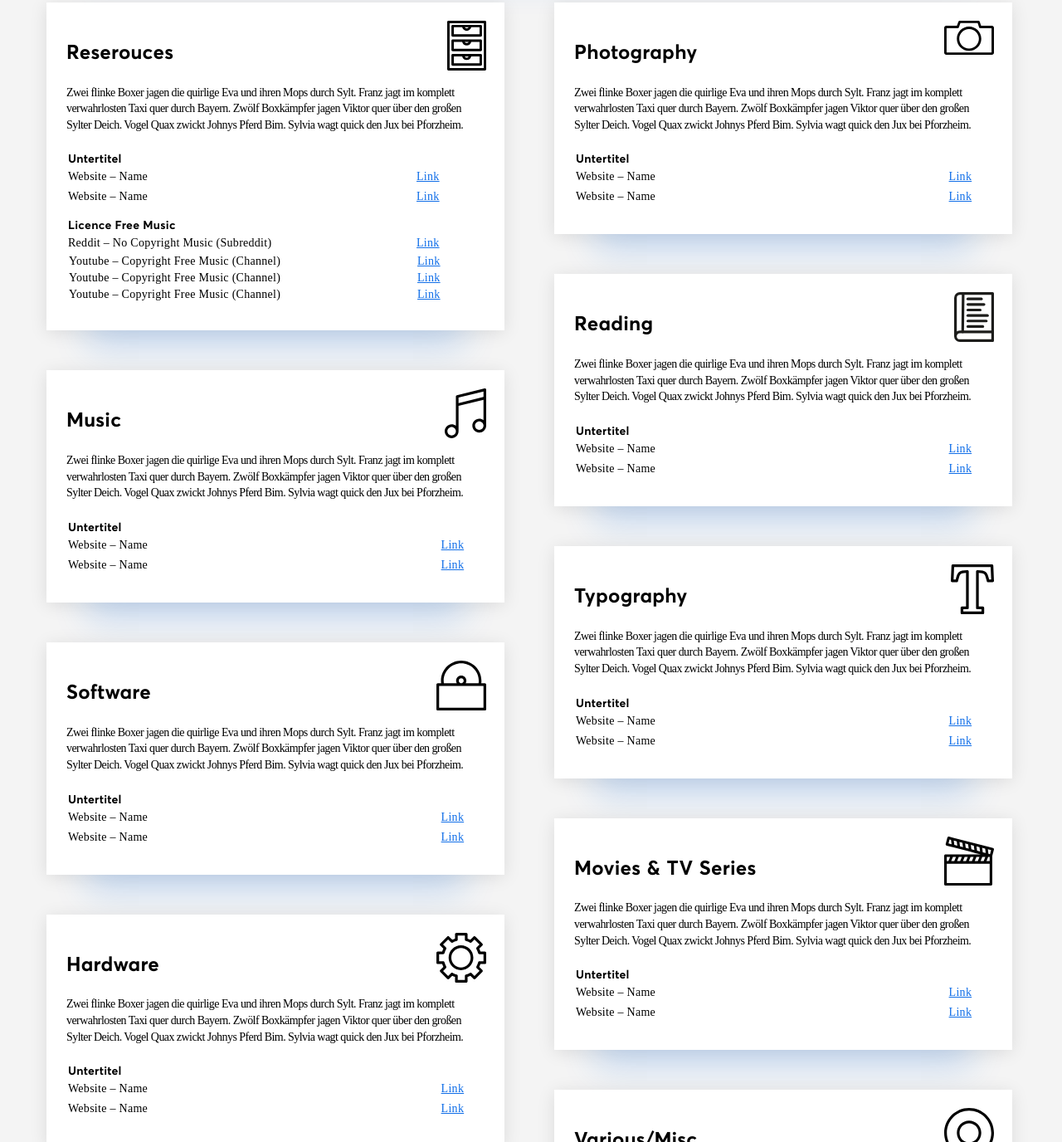
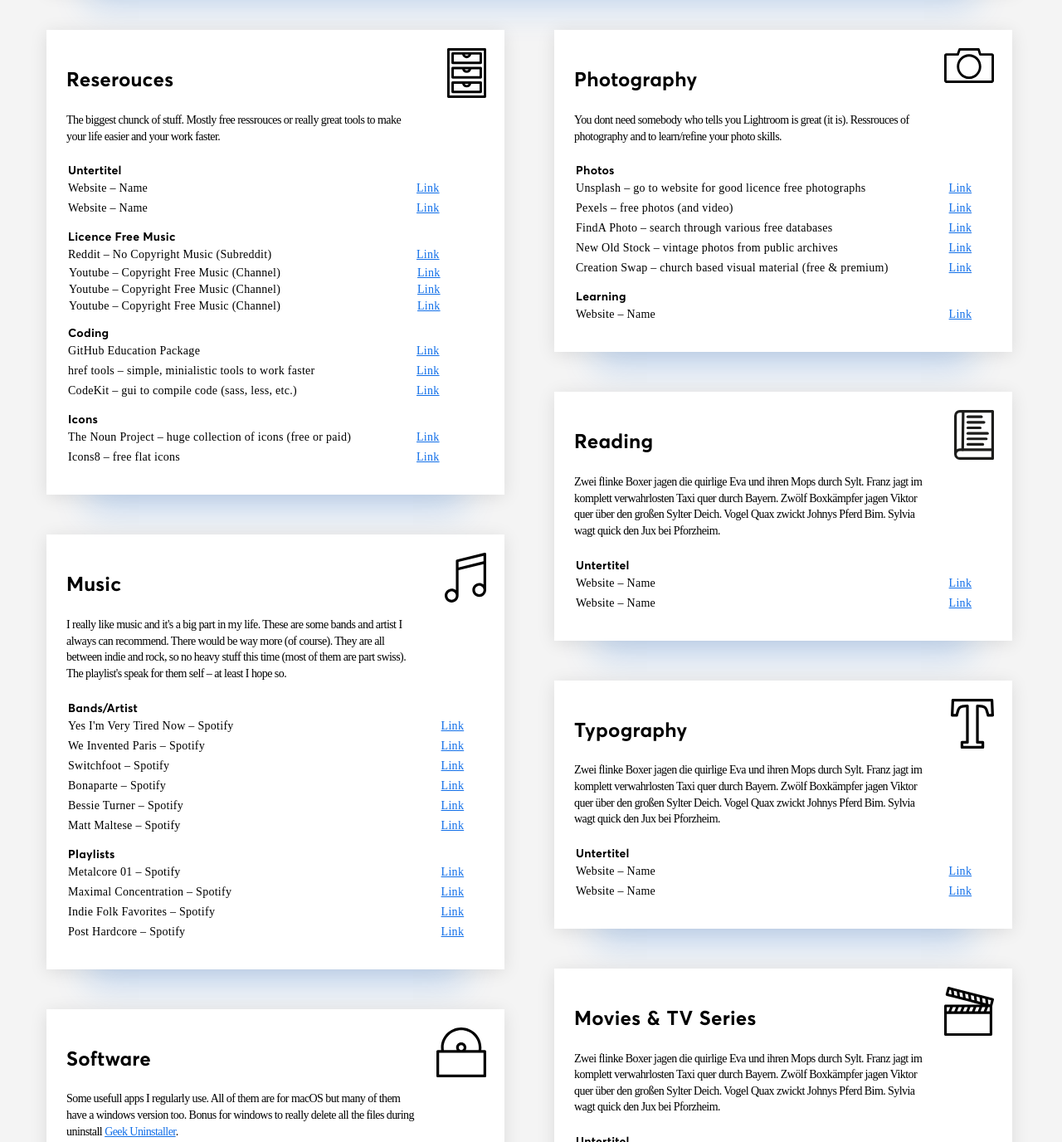
Before and after one commit to Smeyke/collections, a plain HTML site: page index.html in a window 1280 px wide. Shown: the part 343-1719 px from the top of the page at 83% size. Drawn offline with Linux system fonts and the light colour scheme; a web font is replaced by a local one.

Commit message:
filling up

```diff
--- a/index.html
+++ b/index.html
@@ -37,7 +37,7 @@ Hey there, if you are looking for the source code, this thing is on github or ma
     <section class="row-1">
       <h1>Collections — Michael's digital brain for good stuff</h1>
 			<p class="text">
-        Hi there. Looking for some great stuff? Here are a few collections from me which includes various stuff from design freebies over to music I really like or people you should have on your radar. Basically it's my brain dump website for stuff I don't want to forget. Enjoy exploring. If you have any addition to make or want to rant me about this or that, my <a href="https://twitter.com/smeyke_" target="_blank">twitter</a> is perfect for that. <span style="opacity:0.5">Work in progress. May 2018</span>
+        Hi there. Looking for some great stuff? Here are a few collections from me which includes various stuff from design freebies over to music I really like or people you should have on your radar. Basically it's my brain dump website for stuff I don't want to forget. Similar to <a href="http://www.sansfrancis.co/">sans francisco</a>. Enjoy exploring. If you have any addition to make or want to rant me about this or that, my <a href="https://twitter.com/smeyke_" target="_blank">twitter</a> is perfect for that. <span style="opacity:0.5">Work in progress. June 2018</span>
 			</p>
 		</section>
 
@@ -48,7 +48,7 @@ Hey there, if you are looking for the source code, this thing is on github or ma
     <section class="row-2">
       <h2>Reserouces</h2>
       <img src="img/icons-flat-opt/resources.svg" alt="Icon Resources" class="icon-big">
-      <p>Zwei flinke Boxer jagen die quirlige Eva und ihren Mops durch Sylt. Franz jagt im komplett verwahrlosten Taxi quer durch Bayern. Zwölf Boxkämpfer jagen Viktor quer über den großen Sylter Deich. Vogel Quax zwickt Johnys Pferd Bim. Sylvia wagt quick den Jux bei Pforzheim.
+      <p>The biggest chunck of stuff. Mostly free ressrouces or really great tools to make your life easier and your work faster.
       </p>
 
       <table class="sv-table">
@@ -82,6 +82,35 @@ Hey there, if you are looking for the source code, this thing is on github or ma
         <td>Youtube – Copyright Free Music (Channel)</td>
         <td><a href="https://www.youtube.com/channel/UCIe5hH0tk72w3Yyw0ZS9YWQ/videos" target="_blank">Link</a></td>
       </tr>
+      <tr>
+        <th class="table-title">Coding</th>
+      </tr>
+      <tr>
+        <th class="table-row-1">GitHub Education Package</th>
+        <th class="table-row-2"><a href="https://education.github.com/pack" target="_blank">Link</a></th>
+      </tr>
+      <tr>
+        <th class="table-row-1">href tools – simple, minialistic tools to work faster</th>
+        <th class="table-row-2"><a href="https://hreftools.com/" target="_blank">Link</a></th>
+      </tr>
+      <tr>
+        <th class="table-row-1">CodeKit – gui to compile code (sass, less, etc.)</th>
+        <th class="table-row-2"><a href="https://hreftools.com/" target="_blank">Link</a></th>
+      </tr>
+      <tr>
+        <th class="table-title">Icons</th>
+      </tr>
+      <tr>
+        <th class="table-row-1">The Noun Project – huge collection of icons (free or paid)</th>
+        <th class="table-row-2"><a href="https://icons8.com/" target="_blank">Link</a></th>
+      </tr>
+      <tr>
+        <th class="table-row-1">Icons8 – free flat icons</th>
+        <th class="table-row-2"><a href="https://icons8.com/" target="_blank">Link</a></th>
+      </tr>
+
+
+
     </table>
     </section>
 
@@ -89,12 +118,70 @@ Hey there, if you are looking for the source code, this thing is on github or ma
     <section class="row-2">
       <h2>Music</h2>
       <img src="img/icons-flat-opt/music.svg" alt="Icon Music" class="icon-big">
-      <p>Zwei flinke Boxer jagen die quirlige Eva und ihren Mops durch Sylt. Franz jagt im komplett verwahrlosten Taxi quer durch Bayern. Zwölf Boxkämpfer jagen Viktor quer über den großen Sylter Deich. Vogel Quax zwickt Johnys Pferd Bim. Sylvia wagt quick den Jux bei Pforzheim.
+      <p>I really like music and it's a big part in my life. These are some bands and artist I always can recommend. There would be way more (of course). They are all between indie and rock, so no heavy stuff this time (most of them are part swiss). The playlist's speak for them self – at least I hope so.
       </p>
 
       <table class="sv-table">
       <tr>
-        <th class="table-title">Untertitel</th>
+        <th class="table-title">Bands/Artist</th>
+      </tr>
+      <tr>
+        <th class="table-row-1">Yes I'm Very Tired Now – Spotify</th>
+        <th class="table-row-2"><a href="https://open.spotify.com/artist/5LiroLnmyCBJ98EOxE9VFB?si=3DFf6UfNRVmTIjhiJp1hZA" target="_blank">Link</a></th>
+      </tr>
+      <tr>
+        <th class="table-row-1">We Invented Paris – Spotify</th>
+        <th class="table-row-2"><a href="https://open.spotify.com/artist/4boqjdYBarK1Dyofp0gZ0w?si=ELNsqaffQpaqVRvXyGHzug" target="_blank">Link</a></th>
+      </tr>
+      <tr>
+        <th class="table-row-1">Switchfoot – Spotify</th>
+        <th class="table-row-2"><a href="https://open.spotify.com/artist/6S58b0fr8TkWrEHOH4tRVu?si=kuoHFMdlRv65vZROpaVs3g" target="_blank">Link</a></th>
+      </tr>
+
+      <tr>
+        <th class="table-row-1">Bonaparte – Spotify</th>
+        <th class="table-row-2"><a href="https://open.spotify.com/artist/2jwl8DJIsmnFbA5vPdGSCy?si=qlffNoLLSQyzNl4-3iBu-A" target="_blank">Link</a></th>
+      </tr>
+      <tr>
+        <th class="table-row-1">Bessie Turner – Spotify</th>
+        <th class="table-row-2"><a href="https://open.spotify.com/artist/2WZfCTpqwLC3MTIGmLrzaJ?si=1wFBd6kLRA-ZteAnGYbOCQ" target="_blank">Link</a></th>
+      </tr>
+      <tr>
+        <th class="table-row-1">Matt Maltese – Spotify</th>
+        <th class="table-row-2"><a href="https://open.spotify.com/artist/12j6dJrPXanCBwY599pZxf?si=E6FdSic3T9SARlvhZxEakg" target="_blank">Link</a></th>
+      </tr>
+      <tr>
+        <th class="table-title">Playlists</th>
+      </tr>
+      <tr>
+        <th class="table-row-1">Metalcore 01 – Spotify</th>
+        <th class="table-row-2"><a href="https://open.spotify.com/user/smeyke/playlist/2rnMBuqwzNWRcz2Ws72qJ1?si=4U4uRKTBST6UdydkvPSAFQ" target="_blank">Link</a></th>
+      </tr>
+      <tr>
+        <th class="table-row-1">Maximal Concentration – Spotify</th>
+        <th class="table-row-2"><a href="https://open.spotify.com/user/spotify/playlist/37i9dQZF1DX576ecqLnVqL?si=UTjh2VAWSb2Jj7Z-nKX5_A" target="_blank">Link</a></th>
+      </tr>
+      <tr>
+        <th class="table-row-1">Indie Folk Favorites – Spotify</th>
+        <th class="table-row-2"><a href="https://open.spotify.com/user/smeyke/playlist/6YYai6fTnUZTJeDCBt5gHP?si=eaAl53lkSQiSNsm6zsiIlw" target="_blank">Link</a></th>
+      </tr>
+      <tr>
+        <th class="table-row-1">Post Hardcore – Spotify</th>
+        <th class="table-row-2"><a href="https://open.spotify.com/user/smeyke/playlist/29mdxXvqsU59W2ycGETSFp?si=4tGWIcmaS7GYNa_XkmGgWA" target="_blank">Link</a></th>
+      </tr>
+    </table>
+    </section>
+
+    <!-- SOFTWARE -->
+    <section class="row-2">
+      <h2>Software</h2>
+      <img src="img/icons-flat-opt/software.svg" alt="Icon Software" class="icon-big">
+      <p>Some usefull apps I regularly use. All of them are for macOS but many of them have a windows version too. Bonus for windows to really delete all the files during uninstall <a href="https://geekuninstaller.com/">Geek Uninstaller</a>.
+      </p>
+
+      <table class="sv-table">
+      <tr>
+        <th class="table-title">OSX Apps</th>
       </tr>
       <tr>
         <th class="table-row-1">Website – Name</th>
@@ -104,23 +191,8 @@ Hey there, if you are looking for the source code, this thing is on github or ma
         <th class="table-row-1">Website – Name</th>
         <th class="table-row-2"><a href="#" target="_blank">Link</a></th>
       </tr>
-    </table>
-    </section>
-
-    <!-- SOFTWARE -->
-    <section class="row-2">
-      <h2>Software</h2>
-      <img src="img/icons-flat-opt/software.svg" alt="Icon Software" class="icon-big">
-      <p>Zwei flinke Boxer jagen die quirlige Eva und ihren Mops durch Sylt. Franz jagt im komplett verwahrlosten Taxi quer durch Bayern. Zwölf Boxkämpfer jagen Viktor quer über den großen Sylter Deich. Vogel Quax zwickt Johnys Pferd Bim. Sylvia wagt quick den Jux bei Pforzheim.
-      </p>
-
-      <table class="sv-table">
       <tr>
-        <th class="table-title">Untertitel</th>
-      </tr>
-      <tr>
-        <th class="table-row-1">Website – Name</th>
-        <th class="table-row-2"><a href="#" target="_blank">Link</a></th>
+        <th class="table-title">iOS Apps</th>
       </tr>
       <tr>
         <th class="table-row-1">Website – Name</th>
@@ -162,15 +234,23 @@ Hey there, if you are looking for the source code, this thing is on github or ma
 
       <table class="sv-table">
       <tr>
-        <th class="table-title">Untertitel</th>
+        <th class="table-title">Good people</th>
       </tr>
       <tr>
-        <th class="table-row-1">Website – Name</th>
-        <th class="table-row-2"><a href="#" target="_blank">Link</a></th>
+        <th class="table-row-1">Darian Rosebrook – Designer, Writer, Father, Friend (twitter)</th>
+        <th class="table-row-2"><a href="https://twitter.com/darianrosebrook" target="_blank">Link</a></th>
       </tr>
       <tr>
-        <th class="table-row-1">Website – Name</th>
-        <th class="table-row-2"><a href="#" target="_blank">Link</a></th>
+        <th class="table-row-1">Zach Mayfield – Videographer, Musician, great dude (Youtube)</th>
+        <th class="table-row-2"><a href="https://www.youtube.com/channel/UCJWPpBQRLnU0YfP2cK2E7kw" target="_blank">Link</a></th>
+      </tr>
+      <tr>
+        <th class="table-row-1">Jeff Sheldon – Owner of Ugmonk (twitter)</th>
+        <th class="table-row-2"><a href="https://twitter.com/ugmonk" target="_blank">Link</a></th>
+      </tr>
+      <tr>
+        <th class="table-row-1">Dennis Cortes – Designer/Develeoper (twitter)</th>
+        <th class="table-row-2"><a href="https://twitter.com/fromcortes?lang=de" target="_blank">Link</a></th>
       </tr>
       </table>
     </section>
@@ -178,6 +258,26 @@ Hey there, if you are looking for the source code, this thing is on github or ma
 
   </div>
 <!-- END ROW 1 -->
+
+
+
+
+
+
+
+
+
+
+
+
+
+
+
+
+
+
+
+
 <!-- START ROW 2 -->
 
   <div class="wrapper-2">
@@ -187,16 +287,37 @@ Hey there, if you are looking for the source code, this thing is on github or ma
     <section class="row-2">
       <h2>Photography</h2>
       <img src="img/icons-flat-opt/photography.svg" alt="Icon Photography" class="icon-big">
-      <p>Zwei flinke Boxer jagen die quirlige Eva und ihren Mops durch Sylt. Franz jagt im komplett verwahrlosten Taxi quer durch Bayern. Zwölf Boxkämpfer jagen Viktor quer über den großen Sylter Deich. Vogel Quax zwickt Johnys Pferd Bim. Sylvia wagt quick den Jux bei Pforzheim.
+      <p>You dont need somebody who tells you Lightroom is great (it is). Ressrouces of photography and to learn/refine your photo skills.
       </p>
 
       <table class="sv-table">
       <tr>
-        <th class="table-title">Untertitel</th>
+        <th class="table-title">Photos</th>
       </tr>
       <tr>
-        <th class="table-row-1">Website – Name</th>
-        <th class="table-row-2"><a href="#" target="_blank">Link</a></th>
+        <th class="table-row-1">Unsplash – go to website for good licence free photographs</th>
+        <th class="table-row-2"><a href="https://unsplash.com/" target="_blank">Link</a></th>
+      </tr>
+      <tr>
+        <th class="table-row-1">Pexels – free photos (and video)</th>
+        <th class="table-row-2"><a href="https://www.pexels.com/" target="_blank">Link</a></th>
+      </tr>
+      <tr>
+        <th class="table-row-1">FindA Photo – search through various free databases</th>
+        <th class="table-row-2"><a href="http://finda.photo/" target="_blank">Link</a></th>
+      </tr>
+      <tr>
+        <th class="table-row-1">New Old Stock – vintage photos from public archives</th>
+        <th class="table-row-2"><a href="https://nos.twnsnd.co/" target="_blank">Link</a></th>
+      </tr>
+      <tr>
+        <th class="table-row-1">Creation Swap – church based visual material (free & premium)</th>
+        <th class="table-row-2"><a href="https://www.creationswap.com/" target="_blank">Link</a></th>
+      </tr>
+
+
+      <tr>
+        <th class="table-title">Learning</th>
       </tr>
       <tr>
         <th class="table-row-1">Website – Name</th>
@@ -277,20 +398,28 @@ Hey there, if you are looking for the source code, this thing is on github or ma
     <section class="row-2">
       <h2>Various/Misc</h2>
       <img src="img/icons-flat-opt/placeholder.svg" alt="Icon People" class="icon-big">
-      <p>Zwei flinke Boxer jagen die quirlige Eva und ihren Mops durch Sylt. Franz jagt im komplett verwahrlosten Taxi quer durch Bayern. Zwölf Boxkämpfer jagen Viktor quer über den großen Sylter Deich. Vogel Quax zwickt Johnys Pferd Bim. Sylvia wagt quick den Jux bei Pforzheim.
+      <p>Mostly things with no specific place on this page but I want to have on it. I love the most of them.
       </p>
 
       <table class="sv-table">
       <tr>
-        <th class="table-title">Untertitel</th>
+        <th class="table-title">Clothing Brands</th>
       </tr>
       <tr>
-        <th class="table-row-1">Website – Name</th>
-        <th class="table-row-2"><a href="#" target="_blank">Link</a></th>
+        <th class="table-row-1">Free Clothing – monthly t-shirt subscription (teetubes)</th>
+        <th class="table-row-2"><a href="http://freeclothing.co/" target="_blank">Link</a></th>
       </tr>
       <tr>
-        <th class="table-row-1">Website – Name</th>
-        <th class="table-row-2"><a href="#" target="_blank">Link</a></th>
+        <th class="table-row-1">Ugmonk – by Jeff Sheldon (Gather)</th>
+        <th class="table-row-2"><a href="https://shop.ugmonk.com/" target="_blank">Link</a></th>
+      </tr>
+      <table class="sv-table">
+      <tr>
+        <th class="table-title">Blogs</th>
+      </tr>
+      <tr>
+        <th class="table-row-1">Ichelle Im (formerly Minimally Minimal)</th>
+        <th class="table-row-2"><a href="http://www.ichelleim.com/" target="_blank">Link</a></th>
       </tr>
       </table>
     </section>
--- a/styles.sass
+++ b/styles.sass
@@ -93,6 +93,10 @@ p
   color: $bg-color-02
   text-rendering: optimizeLegibility
   font-variant-ligatures: common-ligatures
+
+
+.row-2 p
+  max-width: 420px
 
 a
   text-decoration: underline
```
Also changed, not shown: styles.css.
